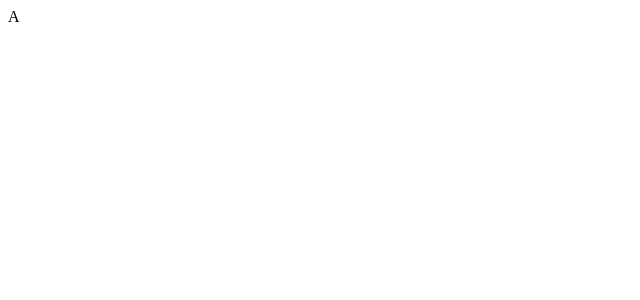
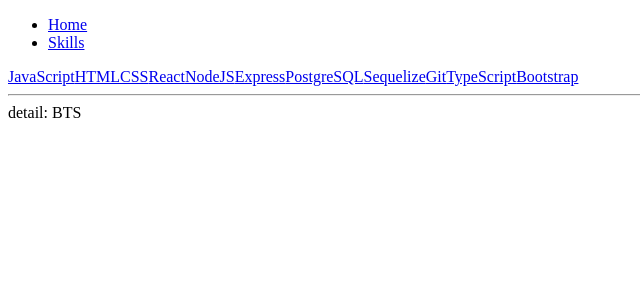
Before and after one commit to HurtadoAgustin/HurtadoAgustin, a React (Create React App) app: page /skills/BTS in a window 1280 px wide. Before the commit this address had no page. Shown: the top 300 px of the page, without its empty margins (0-640 px from the left). Built offline with nearby package versions, Linux system fonts and the light colour scheme.

Commit message:
Skills Routes implemented

```diff
--- a/src/App.tsx
+++ b/src/App.tsx
@@ -1,8 +1,10 @@
 import React from "react";
 import { Routes, Route } from "react-router-dom";
 
+import Home from "./pages/Home";
+import Skills from "./pages/Skills";
+import SkillDetail from "./components/SkillDetail";
 import NavBar from "./components/NavBar";
-import Home from "./pages/Home";
 
 function App() {
   return (
@@ -10,10 +12,10 @@ function App() {
       <NavBar />
       <Routes>
         <Route path="/" element={<Home />} />
+        <Route path="/skills" element={<Skills />}>
+          <Route path=":name" element={<SkillDetail />} />
+        </Route>
       {/*
-        <Route path="/skills" element={<Skills />}>
-          <Route path="/:name" element={<SkillDetail />} />
-        </Route>
         <Route path="/proyects" element={<Proyects />} />
         <Route path="/contact" element={<Contact />} />
         <Route path="*" element={<NotFound404 />} />
--- a/src/components/NavBar.tsx
+++ b/src/components/NavBar.tsx
@@ -1,8 +1,14 @@
 import React from "react";
+import { Link } from "react-router-dom";
 
 function NavBar() {
   return (
-    <div>A</div>
+    <nav>
+      <ul>
+        <li><Link to="/">Home</Link></li>
+        <li><Link to="/Skills">Skills</Link></li>
+      </ul>
+    </nav>
   )
 };
 
--- /dev/null
+++ b/src/components/SkillDetail.tsx
@@ -0,0 +1,11 @@
+import React from "react";
+import { useParams } from "react-router-dom";
+
+function SkillDetail() {
+  const { name } = useParams();
+  return <div>
+    detail: {name}
+  </div>
+}
+
+export default SkillDetail;
--- a/src/pages/Home.tsx
+++ b/src/pages/Home.tsx
@@ -1,15 +1,8 @@
 import React from "react";
-import dataJSON from "../utils/data.json";
-const { techs } = dataJSON;
 
 function Home() {
   return <div>
-    {
-      techs.map(el =>
-        <div key={el.id}>
-          {el.name}
-        </div>)
-    }
+    HOME
   </div>
 };
 
--- /dev/null
+++ b/src/pages/Skills.tsx
@@ -0,0 +1,20 @@
+import React from "react";
+import { Link, Outlet } from "react-router-dom";
+
+import dataJSON from "../utils/data.json";
+const { techs } = dataJSON;
+
+function Skills() {
+  return <div>
+    {
+      techs.map(el =>
+        <Link to={el.code} key={el.id}>
+          {el.name}
+        </Link>)
+    }
+    <hr/>
+    <Outlet />
+  </div>
+}
+
+export default Skills;
```
